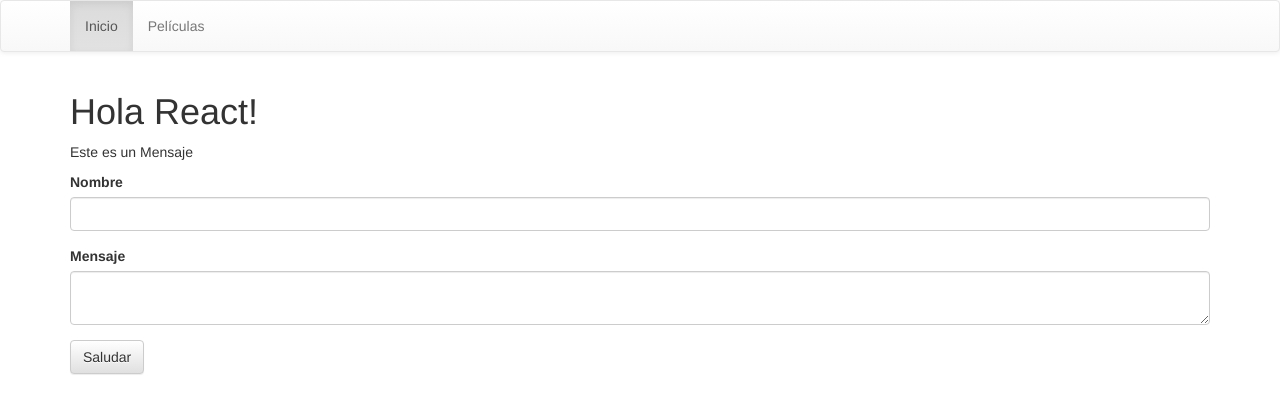
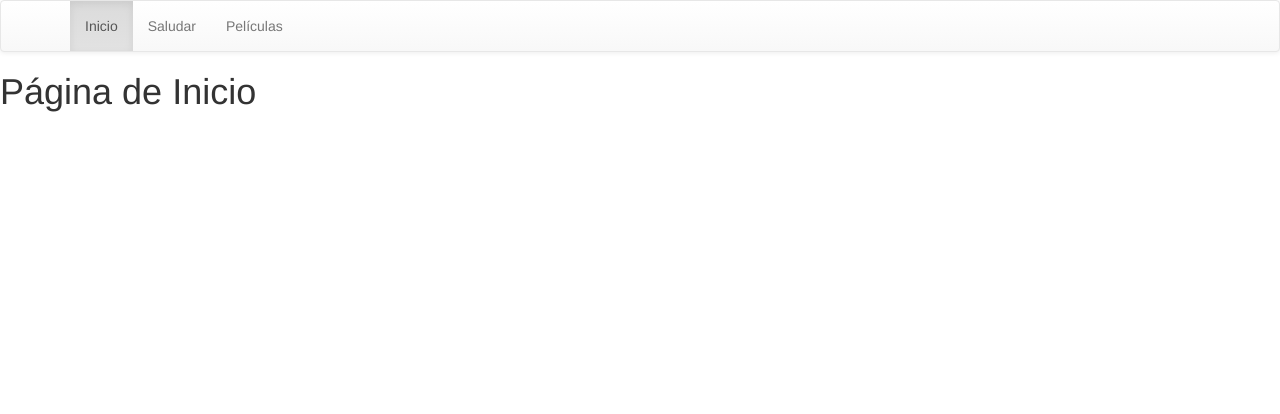
Before and after one commit to mgonzalezorrego/react-demo-01, a React (Create React App) app: page / in a window 1280 px wide. Shown: the top 414 px of the page. Built offline with nearby package versions, Linux system fonts and the light colour scheme.

Commit message:
Creacion de Menu

```diff
--- a/src/App.js
+++ b/src/componentes/App.js
@@ -1,6 +1,7 @@
 import React, { Component } from "react";
 import { BrowserRouter as Router, Switch } from "react-router-dom";
 import Route from "react-router-dom/Route";
+import { Inicio } from "./Inicio"
 import { Saludo } from "./Saludo/index";
 import { Pelicula }  from "./Pelicula";
 import { Menu } from "./Menu";
@@ -13,7 +14,8 @@ export class App extends Component {
         <div>
           <Menu />
           <Switch>
-            <Route path="/" component={Saludo} exact />
+            <Route path="/" component={Inicio} exact />
+            <Route path="/Saludar" component={Saludo} exact />
             <Route path="/peliculas" component={Pelicula} />
             <Route component={PaginaNoExiste} />
           </Switch>
--- /dev/null
+++ b/src/componentes/Inicio.js
@@ -0,0 +1,13 @@
+import React, { Component } from 'react'
+
+export class Inicio extends Component {
+  render() {
+    return (
+      <div>
+        <h1>Página de Inicio</h1>
+      </div>
+    )
+  }
+}
+
+export default Inicio
--- a/src/Menu.js
+++ b/src/componentes/Menu.js
@@ -12,9 +12,17 @@ export class Menu extends Component {
                     href="/"
                     to="/"
                     active={window.location.pathname === "/"}
-                >
-                    Inicio
+                >Inicio
                 </NavItem>
+
+                <NavItem
+                    componentClass={Link}
+                    href="/saludar"
+                    to="/saludar"
+                    active={window.location.pathname === "/saludar"}
+                >Saludar
+                </NavItem>
+
                 <NavItem
                     componentClass={Link}
                     href="/peliculas"
--- a/src/index.js
+++ b/src/index.js
@@ -1,6 +1,6 @@
 import React from "react";
 import ReactDOM from "react-dom";
-import App from "./App";
+import App from "./componentes/App";
 
 import "bootstrap/dist/css/bootstrap.css";
 import "bootstrap/dist/css/bootstrap-theme.css";
```
Also changed, not shown: src/componentes/PaginaNoExiste.js (renamed from src/PaginaNoExiste.js), src/componentes/Pelicula.js (renamed from src/Pelicula.js), src/componentes/Saludo/FormaSaludo.js (renamed from src/Saludo/FormaSaludo.js), src/componentes/Saludo/MensajeSaludo.js (renamed from src/Saludo/MensajeSaludo.js), src/componentes/Saludo/index.js (renamed from src/Saludo/index.js).
